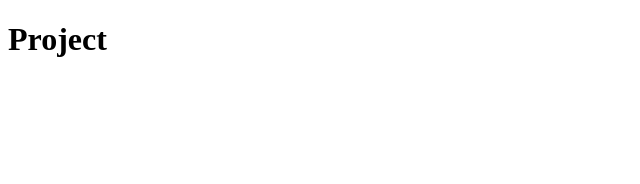
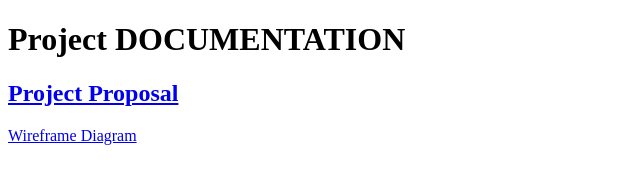
Before and after one commit to kcmuths/WebDevSpring16, a website: page public/Project/index.html in a window 1280 px wide. Shown: the whole page, without its empty margins (0-640 px from the left). Drawn offline with Linux system fonts and the light colour scheme.

Commit message:
Project Documentation

```diff
--- a/public/Project/index.html
+++ b/public/Project/index.html
@@ -5,6 +5,8 @@
     <title></title>
 </head>
 <body>
-<h1>Project</h1>
+<h1>Project DOCUMENTATION</h1>
+<h2><a href="https://docs.google.com/document/d/142GcgKDPctB-t8aS7-72jjfonoB0kOnVNs9PEI_GwmY/edit?usp=sharing" target="_blank"> Project Proposal</a></h2>
+<p> <a href="https://moqups.com/kcmuthzon@gmail.com/JeyaRCvX/" target="_blank">Wireframe Diagram</a> </p>
 </body>
 </html>
```
